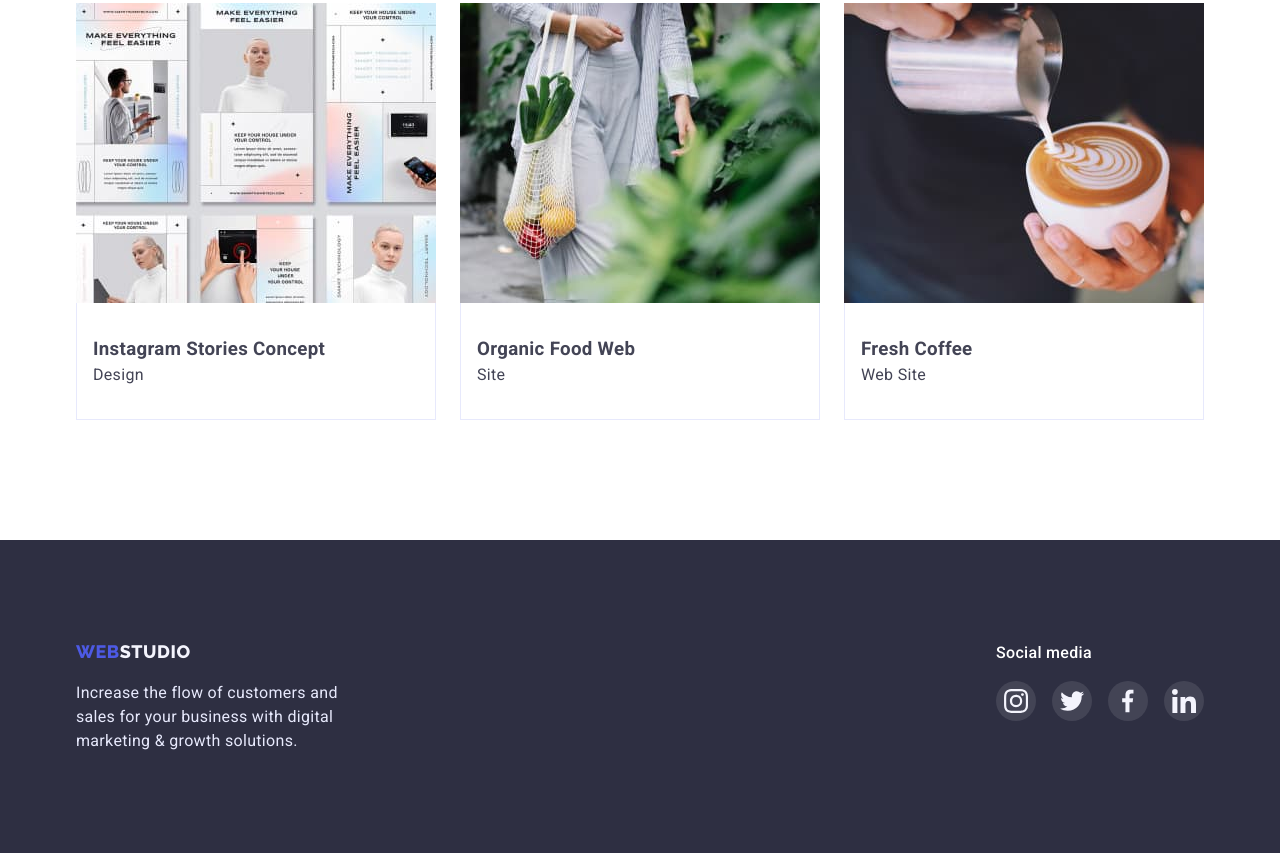
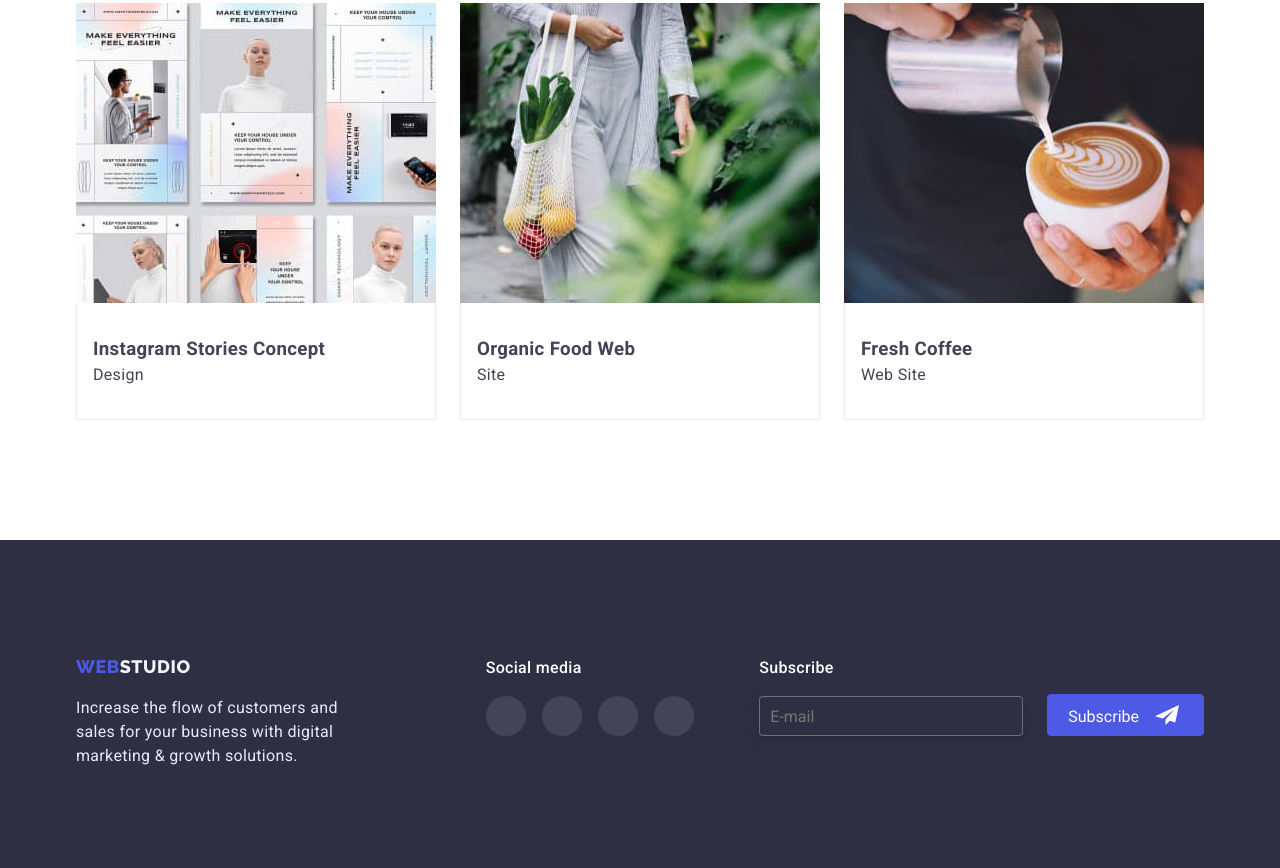
Before and after one commit to Tienam123/go-it-markup-hw-06, a plain HTML site: page portfolio.html in a window 1280 px wide. Shown: the part 1218-2086 px from the top of the page. Drawn offline with nearby package versions, Linux system fonts and the light colour scheme; files whose address does not match are found by name.

Commit message:
fotter wrong

```diff
--- a/portfolio.html
+++ b/portfolio.html
@@ -311,6 +311,28 @@
             </li>
           </ul>
         </div>
+        <div class="footer-form">
+          <form class="footer-form-container">
+            <div class="form-wrapper">
+              <div class="form-input">
+                <label class="subtitle-form-container">Subscribe</label>
+                <input
+                  type="mail"
+                  class="footer-form-textplace"
+                  placeholder="E-mail"
+                />
+              </div>
+              <div class="footer-butonn-form-wrapper">
+                <button class="footer-butonn-form" type="submit">
+                  <p class="text-form-button">Subscribe</p>
+                  <svg class="icon-button-form" width="24" height="24">
+                    <use href="./images/icons.svg#icon-telegram"></use>
+                  </svg>
+                </button>
+              </div>
+            </div>
+          </form>
+        </div>
       </div>
     </footer>
   </body>
```
